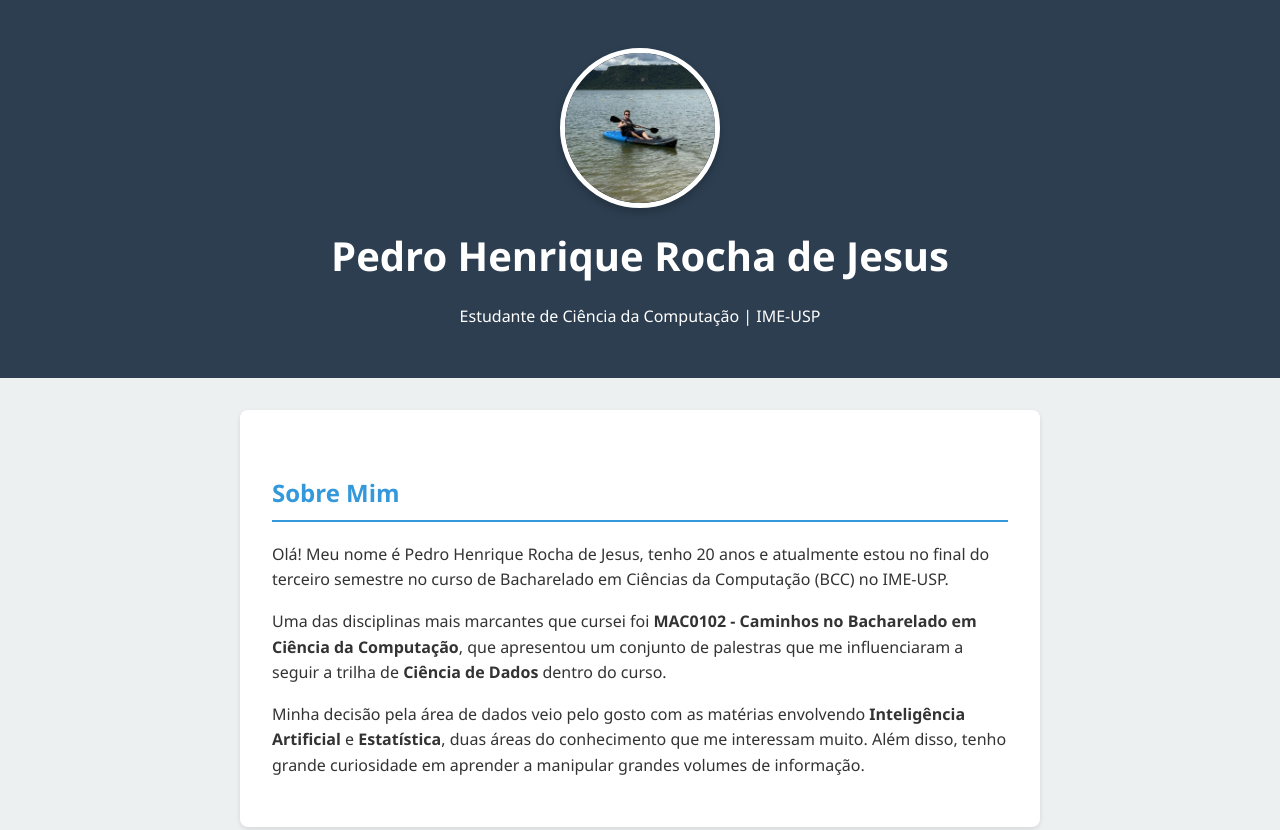
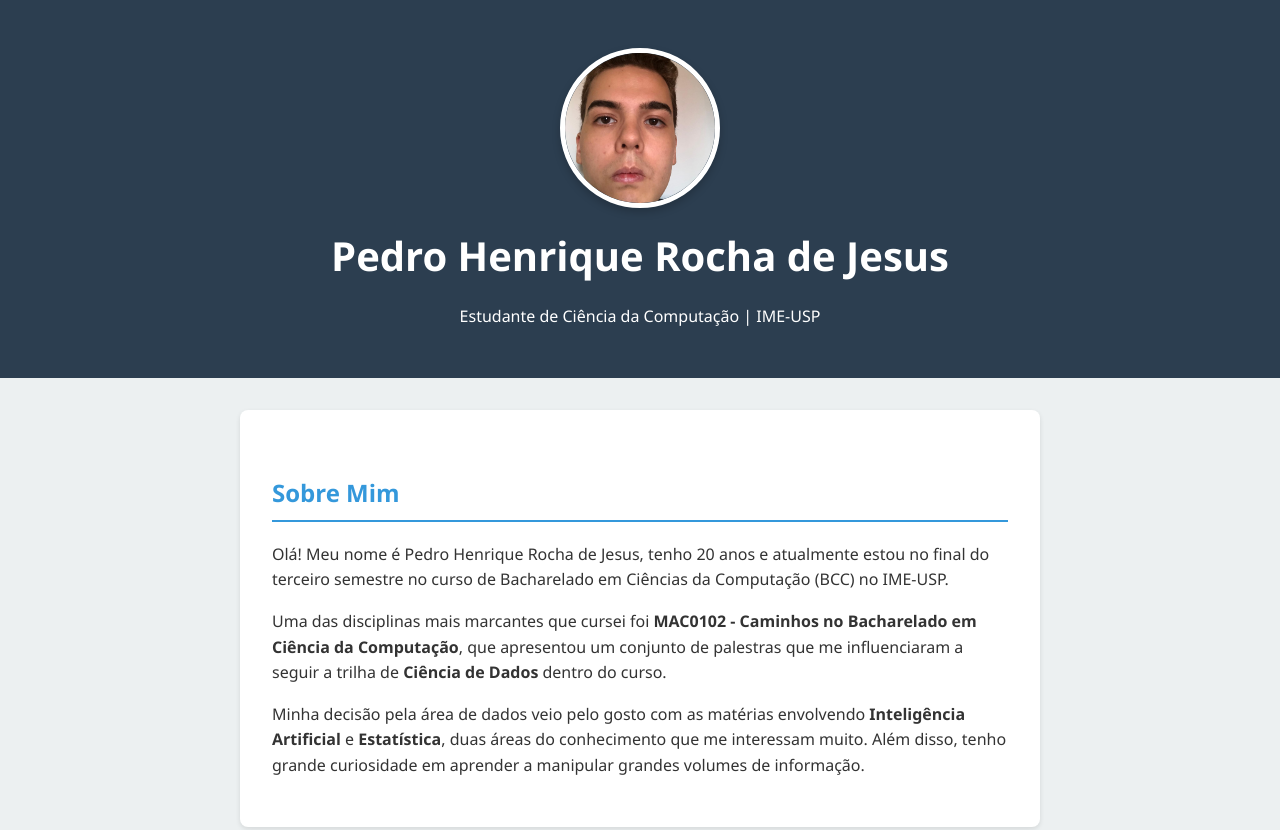
Before and after one commit to PedroHenri2005/pedrohenri2005.github.io, a plain HTML site: page index.html in a window 1280 px wide. Shown: the top 830 px of the page. Drawn offline with Linux system fonts and the light colour scheme.

Commit message:
Update index.html

```diff
--- a/index.html
+++ b/index.html
@@ -104,7 +104,7 @@
 <body>
     <header>
         <div class="container">
-            <img src="fotografia.jfif" alt="Foto de Pedro Henrique" class="profile-pic">
+            <img src="foto.jpg" alt="Foto de Pedro Henrique" class="profile-pic">
             <h1>Pedro Henrique Rocha de Jesus</h1>
             <p>Estudante de Ciência da Computação | IME-USP</p>
         </div>
```
